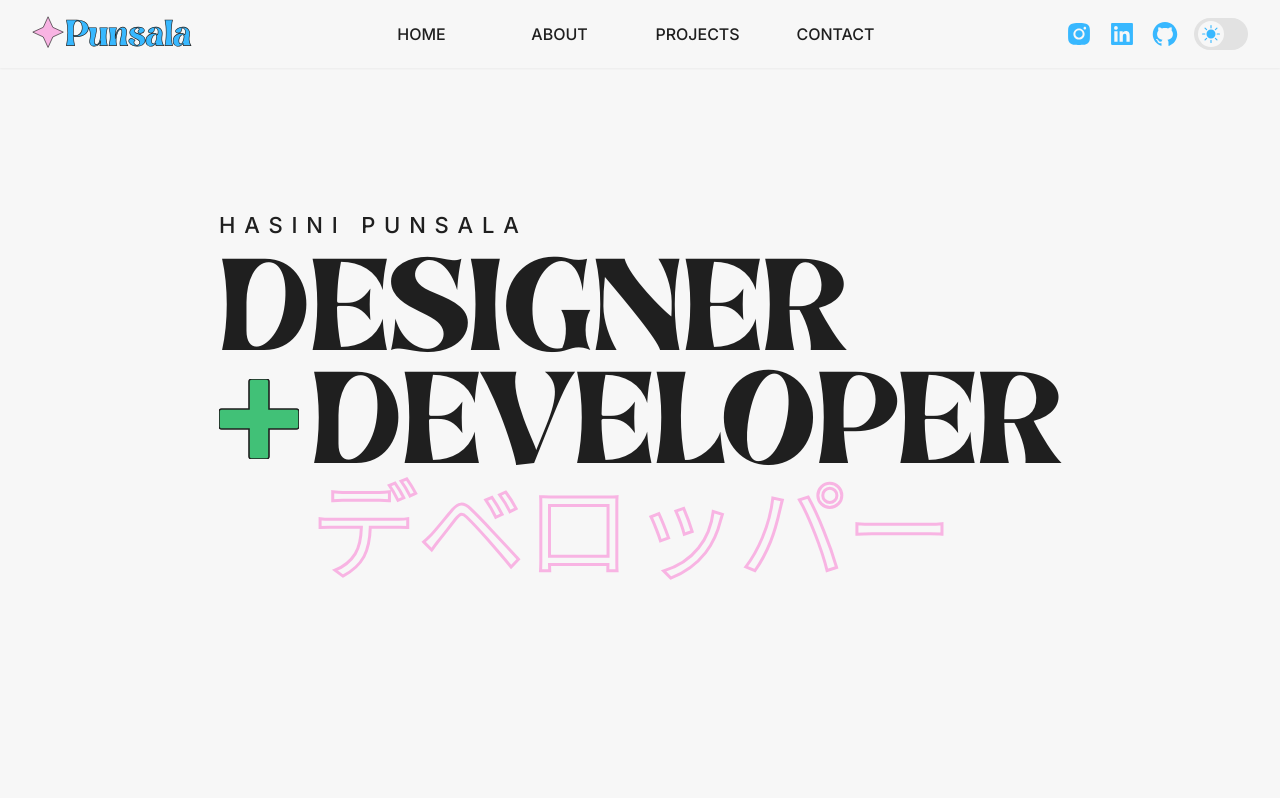
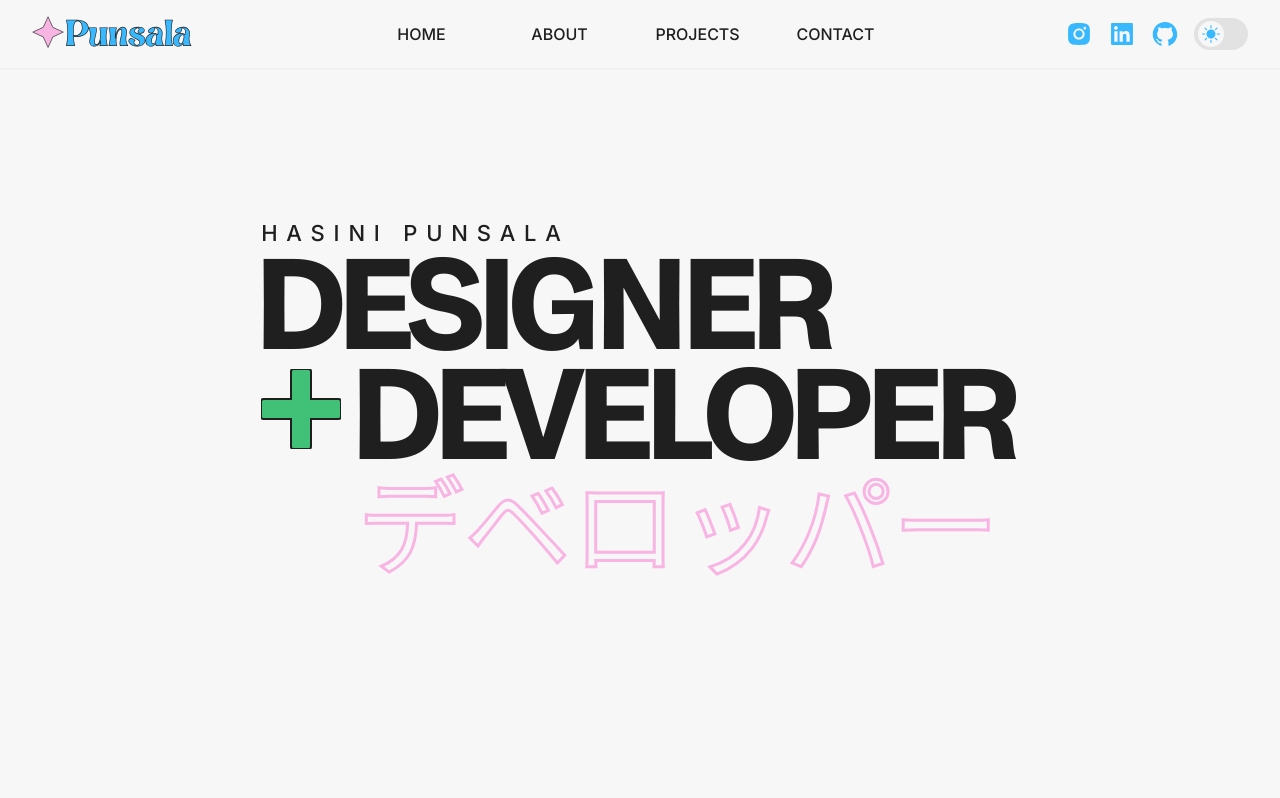
Before and after one commit to MAGHPMallawaarachchi/punsala-portfolio, a Next.js app: page / in a window 1280 px wide. Shown: the top 798 px of the page. Built offline with nearby package versions, Linux system fonts and the light colour scheme.

Commit message:
Update font family in globals.css and layout.tsx

```diff
--- a/app/globals.css
+++ b/app/globals.css
@@ -15,7 +15,7 @@ body {
 }
 
 h1 {
-  font-family: var(--font-brasika);
+  font-family: var(--font-macro);
 }
 
 .flexCenter {
@@ -63,9 +63,6 @@ h1 {
     -webkit-text-stroke: 1px black;
   }
 
-  .heading {
-    @apply text-color sm:text-6xl text-4xl;
-  }
 
   .button-text {
     @apply uppercase text-dark sm:text-base text-sm font-bold leading-none py-1;
--- a/app/layout.tsx
+++ b/app/layout.tsx
@@ -9,6 +9,12 @@ const brasika = localFont({
   src: '../public/fonts/brasika-display.otf',
   variable: '--font-brasika'
 })
+
+const macro = localFont({
+  src: '../public/fonts/milligram_macro.ttf',
+  variable: '--font-macro'
+})
+
 
 const inter = Inter({ subsets: ['latin'] })
 
@@ -23,7 +29,7 @@ export default function RootLayout({
   children: React.ReactNode
 }) {
   return (
-    <html lang="en" className={`${brasika.variable} font-serif h-full antialiased`}>
+    <html lang="en" className={`${brasika.variable} ${macro.variable} font-serif h-full antialiased`}>
         <body className='w-full h-full bg-color flex flex-col'>
           <ThemeProvider attribute="class" defaultTheme="system" enableSystem>
           <Navbar/>
--- a/components/Hero.tsx
+++ b/components/Hero.tsx
@@ -1,22 +1,25 @@
 import React from 'react'
-import Plus from './icons/Plus'
-import Container from './Container'
+import { ImPlus } from "react-icons/im";
 
 const Hero = () => {
   return (
-    <section className='mx-auto max-w-7xl flex lg:flex-row flex-col-reverse justify-center items-center h-screen overflow-x-hidden'>
-      <div className='z-10 -mt-6 lg:-mt-0'>
-          <h4 className='hidden lg:flex text-[22px] hero-name mb-4'>Hasini Punsala</h4>
-          <h1 className='hero-heading'>Designer</h1>
-          <div className='flex items-start my-2 lg:gap-3 gap-2'>
-              <div className='lg:flex hidden mt-2'><Plus height={80}/></div>
-              <div className='sm:flex lg:hidden hidden mt-0.5'><Plus height={60}/></div>
-              <div className='xsm:flex sm:hidden hidden mt-0.5'><Plus height={36}/></div>
-              <div className='xsm:hidden mt-0.5'><Plus height={28}/></div>
-              <div className='flex flex-col'>
-                  <h1 className='hero-heading'>Developer</h1>
-                  <h1 className='lg:text-[107px] sm:text-[75px] xsm:text-[45px] text-[36px] leading-none lg:font-outline-lg font-outline-sm dark:text-dark text-light'>デベロッパー</h1>
+    <section className='mx-auto max-w-7xl flex items-center justify-center h-screen'>
+      <div>
+          <h4 className='lg:text-[22px] sm:text-lg text-xs text-color lg:tracking-[8.8px] sm:tracking-[4.8px] tracking-[2.5px] font-medium uppercase mb-1 sm:mb-0'>Hasini Punsala</h4>
+          <h1 className='lg:text-[130px] sm:text-[100px] xsm:text-[55px] text-[40px] dark:text-light text-dark uppercase lg:tracking-[6.5px] sm:tracking-[4.5px] tracking-[2.5px] leading-none -mt-2'>Designer</h1>
+          <div className='flex lg:gap-4 sm:gap-3 xsm:gap-2 gap-1 sm:-mt-5 -mt-2'>
+            <div className='lg:mt-5 sm:mt-[18px] xsm:mt-[10px] mt-[6px]'>
+                <div className='lg:flex hidden'><ImPlus  size="80px" className="fill-green stroke-[0.4px] stroke-dark"/></div>
+                <div className='sm:flex lg:hidden hidden'><ImPlus  size="60px" className="fill-green stroke-[0.4px] stroke-dark"/></div>
+                <div className='xsm:flex sm:hidden hidden'><ImPlus  size="36px" className="fill-green stroke-[0.4px] stroke-dark"/></div>
+                <div className='xsm:hidden'><ImPlus  size="28px" className="fill-green stroke-[0.4px] stroke-dark"/></div>
+            </div>
+            <div className='flex flex-col items-end'>
+              <div className='flex flex-col items-start gap-4'>
+                <h1 className='lg:text-[130px] sm:text-[100px] xsm:text-[55px] text-[40px] dark:text-light text-dark uppercase lg:tracking-[6.5px] sm:tracking-[4.5px] tracking-[2.5px] leading-none'>Developer</h1>
+                <h1 className='lg:text-[107px] sm:text-[75px] xsm:text-[45px] text-[36px] leading-none lg:font-outline-lg font-outline-sm dark:text-dark text-light sm:-mt-5 -mt-4'>デベロッパー</h1>
               </div>
+            </div>
           </div>
       </div>
     </section>
```
Also changed, not shown: public/fonts/milligram_macro.ttf (added).
